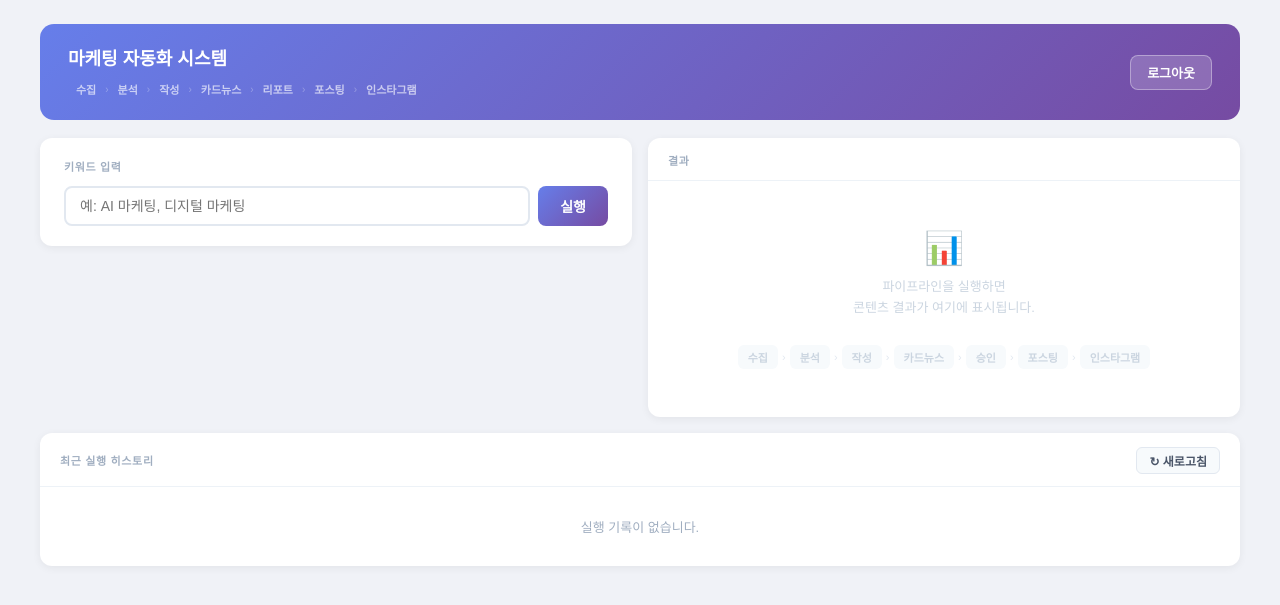
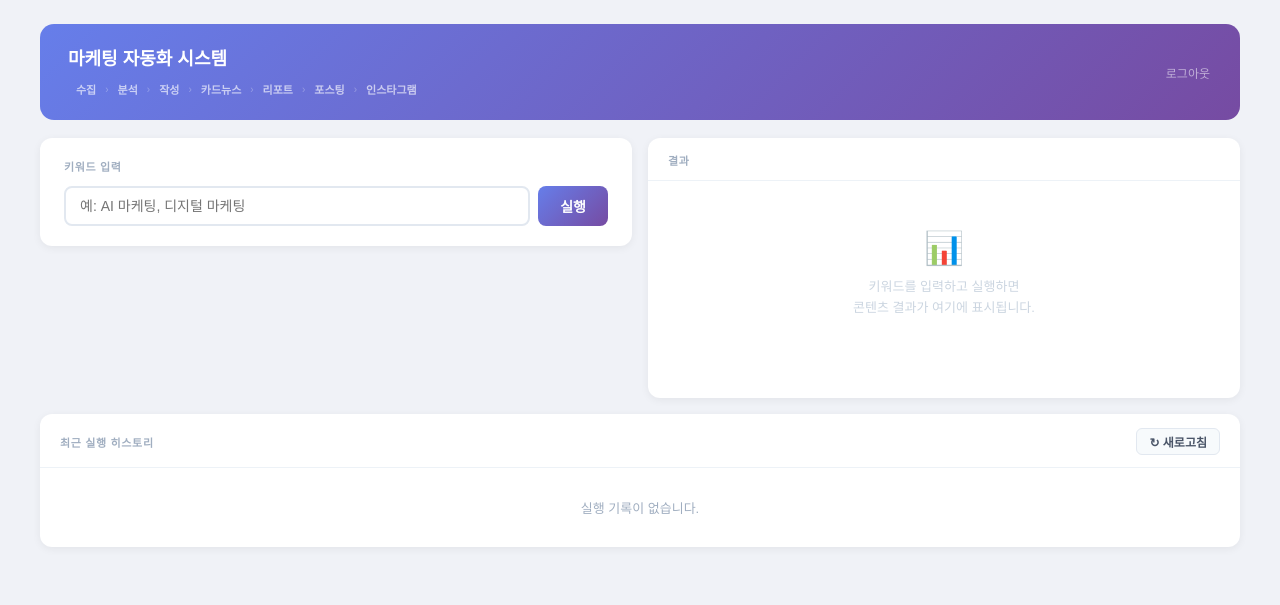
Before and after one commit to heewonn09/marketing-agent, a Flask app: page / in a window 1280 px wide. Shown: the top 605 px of the page. Run offline with Flask 3, Linux system fonts and the light colour scheme; data that the repository does not hold is empty.

Commit message:
fix(ui): UX polish — chart color hierarchy, data card order, history grouping, logout demotion
- Donut center val: color #38a169 (green) to avoid red-area confusion
- Chart rotation: -90deg so success (green) always starts at 12 o'clock
- Stat items: label on top (small/dim), value below (large/bold) — standard data card hierarchy
- Placeholder: remove static step-guide from result panel (confusing static vs live state)
- History: group items by date header (오늘/어제/date), show time-only per item (no date duplication)
- History buttons: primary (결과 보기, 승인) always visible; rerun + SNS links hidden, reveal on hover
- SNS links: icon-only (📝 📸) instead of text — reduce visual noise
- Logout: demote from filled CTA to lightweight text link

Co-Authored-By: Claude Sonnet 4.6 <noreply@anthropic.com>

```diff
--- a/templates/index.html
+++ b/templates/index.html
@@ -29,19 +29,18 @@
         header h1 { font-size: 18px; font-weight: 700; margin-bottom: 2px; }
         header p  { font-size: 12px; opacity: 0.75; }
         .btn-logout {
-            padding: 7px 16px;
-            background: rgba(255,255,255,0.18);
-            color: white;
-            border: 1px solid rgba(255,255,255,0.35);
-            border-radius: 8px;
-            font-size: 13px;
-            font-weight: 600;
+            padding: 4px 2px;
+            background: transparent;
+            color: rgba(255,255,255,0.55);
+            border: none;
+            font-size: 12px;
+            font-weight: 500;
             cursor: pointer;
             text-decoration: none;
             white-space: nowrap;
-            transition: background 0.2s;
+            transition: color 0.2s;
         }
-        .btn-logout:hover { background: rgba(255,255,255,0.28); }
+        .btn-logout:hover { color: rgba(255,255,255,0.9); }
 
         .layout {
             display: grid;
@@ -402,7 +401,8 @@
             display: flex; flex-direction: column; align-items: center; justify-content: center;
             pointer-events: none;
         }
-        .donut-center-val { font-size: 20px; font-weight: 700; color: #2d3748; line-height: 1; }
+        /* 성공률 수치는 녹색으로 — 주변 빨간 영역과 색상 혼동 방지 */
+        .donut-center-val { font-size: 20px; font-weight: 700; color: #38a169; line-height: 1; }
         .donut-center-lbl { font-size: 9px; color: #a0aec0; font-weight: 700; text-transform: uppercase; margin-top: 2px; letter-spacing: 0.04em; }
         .analytics-legend { display: flex; flex-direction: column; gap: 7px; }
         .legend-item { display: flex; align-items: center; gap: 8px; font-size: 12px; color: #4a5568; }
@@ -414,9 +414,10 @@
         .stats-grid {
             display: grid; grid-template-columns: 1fr 1fr; gap: 10px 24px; flex: 1; min-width: 0;
         }
-        .stat-item { display: flex; flex-direction: column; gap: 2px; }
-        .stat-value { font-size: 20px; font-weight: 700; color: #2d3748; line-height: 1.2; }
+        /* 라벨 상단(작고 흐림) → 수치 하단(크고 굵게) — 표준 데이터 카드 위계 */
+        .stat-item { display: flex; flex-direction: column; gap: 3px; }
         .stat-label { font-size: 10px; color: #a0aec0; font-weight: 600; text-transform: uppercase; letter-spacing: 0.05em; }
+        .stat-value { font-size: 20px; font-weight: 700; color: #2d3748; line-height: 1.1; }
         .stat-sub   { font-size: 11px; color: #667eea; font-weight: 600; margin-top: 1px; }
 
         @media (max-width: 700px) {
@@ -436,6 +437,22 @@
             transition: all 0.15s; white-space: nowrap;
         }
         .btn-pub-link:hover { background: #667eea; color: white; border-color: #667eea; }
+
+        /* ── 히스토리 날짜 그룹 헤더 ───────────────────────────── */
+        .history-date-group {
+            padding: 7px 20px 5px;
+            font-size: 10px; font-weight: 700; color: #a0aec0;
+            text-transform: uppercase; letter-spacing: 0.07em;
+            background: #f7fafc; border-bottom: 1px solid #edf2f7;
+        }
+        /* 2차 액션 버튼은 기본 숨김, hover 시 노출 */
+        .hi-secondary {
+            opacity: 0; pointer-events: none;
+            transition: opacity 0.15s;
+        }
+        .history-item:hover .hi-secondary {
+            opacity: 1; pointer-events: auto;
+        }
 
         /* ── 토스트 ────────────────────────────────────────────── */
         #toast {
@@ -486,20 +503,20 @@
         <div class="analytics-divider"></div>
         <div class="stats-grid">
             <div class="stat-item">
+                <div class="stat-label">전체 실행</div>
                 <div class="stat-value" id="stat-total">—</div>
-                <div class="stat-label">전체 실행</div>
             </div>
             <div class="stat-item">
+                <div class="stat-label">이번 주</div>
                 <div class="stat-value" id="stat-week">—</div>
-                <div class="stat-label">이번 주</div>
             </div>
             <div class="stat-item">
+                <div class="stat-label">최다 키워드</div>
                 <div class="stat-value" id="stat-topkw" style="font-size:14px;word-break:break-all">—</div>
-                <div class="stat-label">최다 키워드</div>
             </div>
             <div class="stat-item">
+                <div class="stat-label">평균 소요</div>
                 <div class="stat-value" id="stat-avg-dur">—</div>
-                <div class="stat-label">평균 소요</div>
             </div>
         </div>
     </div>
@@ -535,16 +552,7 @@
 
                 <div class="placeholder" id="placeholder">
                     <div class="placeholder-icon">📊</div>
-                    <p>파이프라인을 실행하면<br>콘텐츠 결과가 여기에 표시됩니다.</p>
-                    <div class="placeholder-steps">
-                        <span class="ps-step">수집</span><span class="ps-arrow">›</span>
-                        <span class="ps-step">분석</span><span class="ps-arrow">›</span>
-                        <span class="ps-step">작성</span><span class="ps-arrow">›</span>
-                        <span class="ps-step">카드뉴스</span><span class="ps-arrow">›</span>
-                        <span class="ps-step">승인</span><span class="ps-arrow">›</span>
-                        <span class="ps-step">포스팅</span><span class="ps-arrow">›</span>
-                        <span class="ps-step">인스타그램</span>
-                    </div>
+                    <p>키워드를 입력하고 실행하면<br>콘텐츠 결과가 여기에 표시됩니다.</p>
                 </div>
 
                 <!-- 승인 배너 -->
@@ -1109,7 +1117,26 @@
             const list = document.getElementById('history-list');
             if (!jobs.length) { list.innerHTML='<div class="history-empty">실행 기록이 없습니다.</div>'; return; }
             list.innerHTML='';
-            jobs.forEach(job=>list.appendChild(buildHistoryItem(job)));
+
+            // 날짜별 그룹핑
+            const todayStr = new Date().toISOString().slice(0,10);
+            const yesterdayStr = new Date(Date.now()-86400000).toISOString().slice(0,10);
+            const groups = {};
+            const order = [];
+            jobs.forEach(job => {
+                const dateKey = (job.created_at || '').slice(0,10) || '—';
+                if (!groups[dateKey]) { groups[dateKey] = []; order.push(dateKey); }
+                groups[dateKey].push(job);
+            });
+            order.forEach(date => {
+                const header = document.createElement('div');
+                header.className = 'history-date-group';
+                if (date === todayStr)       header.textContent = '오늘';
+                else if (date === yesterdayStr) header.textContent = '어제';
+                else                         header.textContent = date;
+                list.appendChild(header);
+                groups[date].forEach(job => list.appendChild(buildHistoryItem(job)));
+            });
         }).catch(()=>{});
     }
 
@@ -1119,10 +1146,11 @@
         const LABELS = { done:'완료', running:'실행 중', error:'오류', interrupted:'중단',
                          pending_approval:'승인 대기', posting:'게시 중', rejected:'거절됨' };
         const statusLabel = LABELS[job.status] || job.status;
-        const kws       = (job.keywords||[]).join(', ') || '(지정되지 않음)';
-        const dateStr   = job.date || '';
-        const createdAt = job.created_at ? job.created_at.slice(0,16).replace('T',' ') : '';
-        const dotCls    = job.status.replace(/_/g,'');
+        const kws    = (job.keywords||[]).join(', ') || '(지정되지 않음)';
+        const dateStr = job.date || '';
+        // 날짜 그룹 헤더에서 날짜를 표시하므로 시각만 표시
+        const timeStr = job.created_at ? job.created_at.slice(11,16) : '';
+        const dotCls  = job.status.replace(/_/g,'');
 
         let durStr = '';
         if (job.duration_seconds) {
@@ -1136,27 +1164,30 @@
             errorTag = `<div class="hi-error-tag">${esc(job.error_message.slice(0,60))}</div>`;
         }
 
-        let actionsHtml = '';
+        // Primary 액션 (항상 노출)
+        let primaryHtml = '';
         if (job.status === 'done' && dateStr)
-            actionsHtml += `<button class="btn-hist" onclick="showResult('${dateStr}',${JSON.stringify(job.keywords||[])})">결과 보기</button>`;
+            primaryHtml += `<button class="btn-hist" onclick="showResult('${dateStr}',${JSON.stringify(job.keywords||[])})">결과 보기</button>`;
         if (job.status === 'pending_approval')
-            actionsHtml += `<button class="btn-hist approve" onclick="showApproval('${job.job_id}',${JSON.stringify(job.keywords||[])},'${dateStr}')">✓ 승인하기</button>`;
+            primaryHtml += `<button class="btn-hist approve" onclick="showApproval('${job.job_id}',${JSON.stringify(job.keywords||[])},'${dateStr}')">✓ 승인하기</button>`;
+
+        // Secondary 액션 (hover 시 노출)
+        let secondaryHtml = '';
         if (job.keywords?.length && !['running','posting'].includes(job.status))
-            actionsHtml += `<button class="hi-icon-btn rerun" title="재실행" onclick="rerunJob('${job.job_id}')">↺</button>`;
-
+            secondaryHtml += `<button class="hi-icon-btn hi-secondary" title="재실행" onclick="rerunJob('${job.job_id}')">↺</button>`;
         if (job.naver_post_url)
-            actionsHtml += `<a class="btn-pub-link" href="${esc(job.naver_post_url)}" target="_blank" rel="noopener">📝 블로그</a>`;
+            secondaryHtml += `<a class="btn-pub-link hi-secondary" href="${esc(job.naver_post_url)}" target="_blank" rel="noopener" title="네이버 블로그 보기">📝</a>`;
         if (job.instagram_permalink)
-            actionsHtml += `<a class="btn-pub-link" href="${esc(job.instagram_permalink)}" target="_blank" rel="noopener">📸 인스타</a>`;
+            secondaryHtml += `<a class="btn-pub-link hi-secondary" href="${esc(job.instagram_permalink)}" target="_blank" rel="noopener" title="인스타그램 보기">📸</a>`;
 
         item.innerHTML = `
             <div class="hi-dot ${dotCls}"></div>
             <div class="hi-info">
                 <div class="hi-kw">${esc(kws)}</div>
-                <div class="hi-meta">${statusLabel}${dateStr?' · '+dateStr:''} · ${createdAt}${durStr}</div>
+                <div class="hi-meta">${statusLabel} · ${timeStr}${durStr}</div>
                 ${errorTag}
             </div>
-            <div class="hi-actions">${actionsHtml}</div>`;
+            <div class="hi-actions">${primaryHtml}${secondaryHtml}</div>`;
         return item;
     }
 
@@ -1259,6 +1290,7 @@
                     data: { labels, datasets: [{ data, backgroundColor: colors, borderWidth: 0, hoverOffset: 4 }] },
                     options: {
                         responsive: false,
+                        rotation: -90, // 완료(초록) 세그먼트가 12시 방향부터 시작
                         plugins: { legend: { display: false }, tooltip: { callbacks: {
                             label: c => ` ${c.label}: ${c.parsed}`
                         }}},
```
